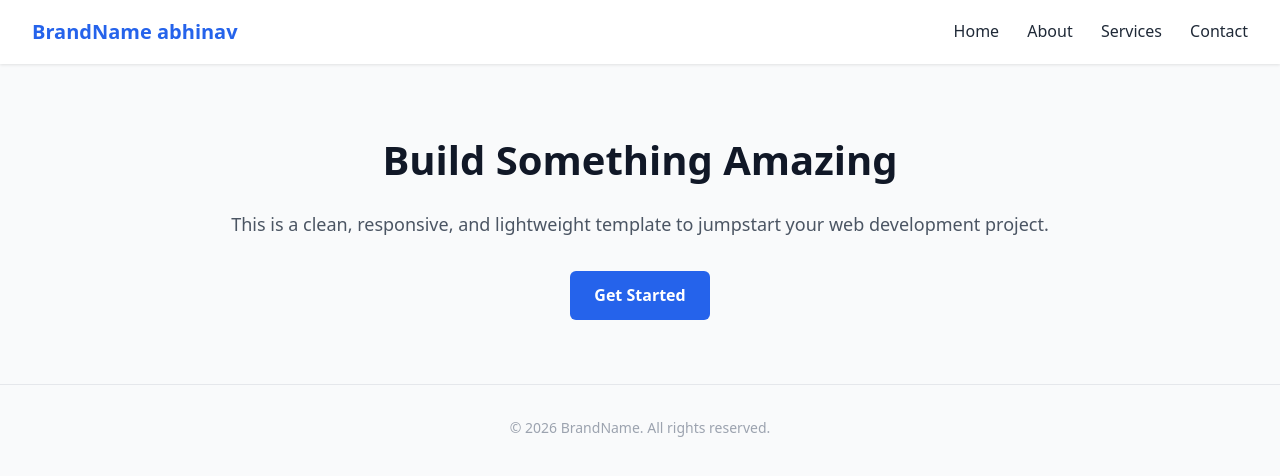
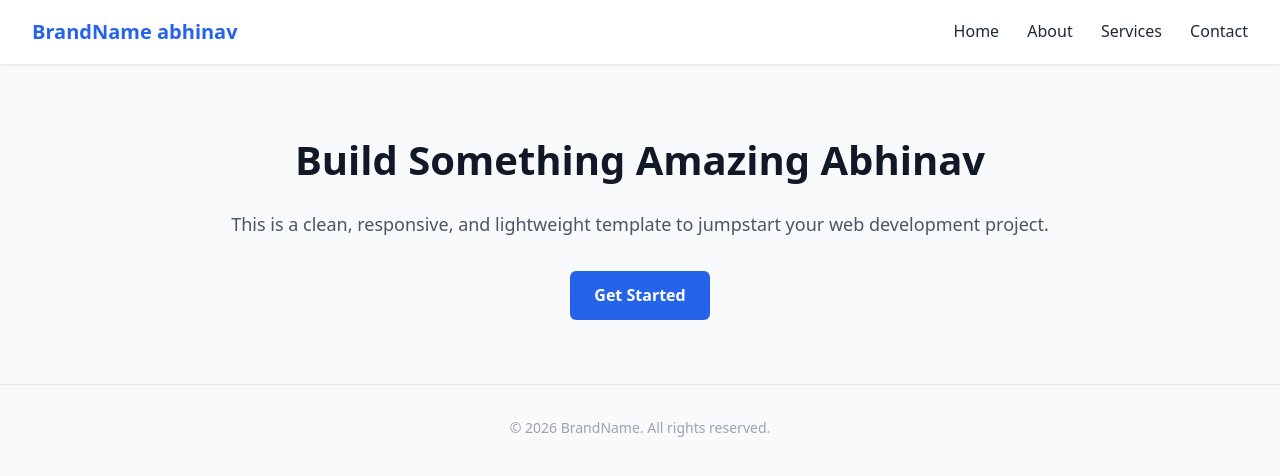
Before and after one commit to abtrip/july2026, a plain HTML site: page index.html in a window 1280 px wide. Drawn offline with Linux system fonts and the light colour scheme.

Commit message:
Update header text to include 'Abhinav'

```diff
--- a/index.html
+++ b/index.html
@@ -107,7 +107,7 @@
 
     <!-- Main Content Section -->
     <main>
-        <h1>Build Something Amazing</h1>
+        <h1>Build Something Amazing Abhinav</h1>
         <p>This is a clean, responsive, and lightweight template to jumpstart your web development project.</p>
         <a href="#" class="btn">Get Started</a>
     </main>
```
